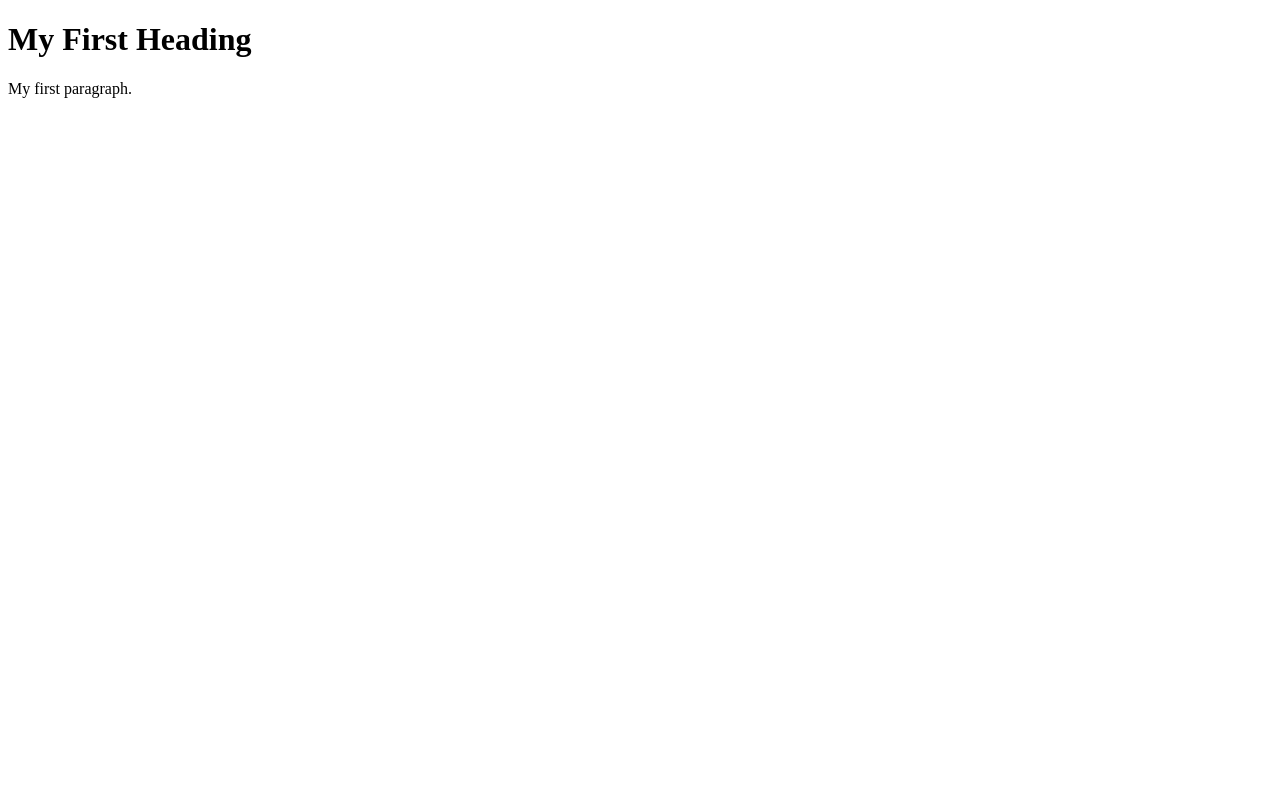
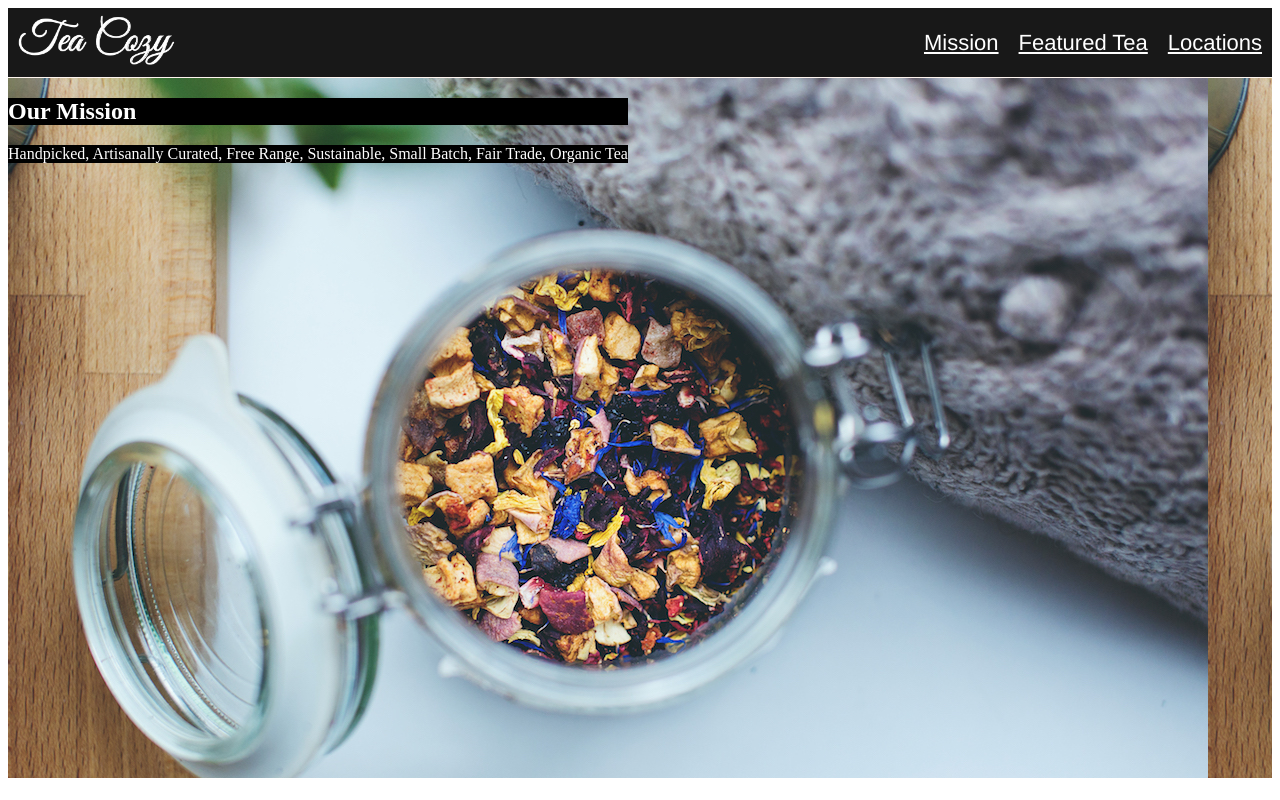
Before and after one commit to SeamusJM/teaCozy, a plain HTML site: page index.html in a window 1280 px wide. Drawn offline with Linux system fonts and the light colour scheme; files that its build step writes are made by us from their sources.

Commit message:
first day done

```diff
--- a/index.html
+++ b/index.html
@@ -2,16 +2,29 @@
 <html>
 <head>
   <meta charset="UTF-8">
-  <title>Title of the document</title>
-  <link rel"stylesheet" href="style.css"/>
+  <title>Tea Cozy</title>
+  <link rel="stylesheet" href=".\resources\css\style.css"/>
 </head>
 
 <body>
   <header>
-<h1>My First Heading</h1>
+    <div class="flex-container_row1 nav1">
+      <div class="logo box0"><img src="resources/images/img-tea-cozy-logo.png"/></div>
+      <div class="push box2"><span><a href="#">Mission</a></span></div>
+      <div class="box3"><span><a href="#">Featured Tea</a></span></div>
+      <div class="box4"><span><a href="#">Locations</a></span></div>
+    </div>
+  </header>
 
-</header>
-<p>My first paragraph.</p>
+  <main class="flex-container_main">
+	<div class="flex-container_mission">
+		<div>
+			<span><h2 class="mission"> Our Mission</h2><p class="mission"> Handpicked, Artisanally Curated, Free Range, Sustainable, Small Batch, Fair Trade, Organic Tea</p></span>
+
+	</div>
+
+
+  </main>
 
 </body>
 </html>
--- a/resources/css/style.css
+++ b/resources/css/style.css
@@ -3,90 +3,57 @@
 h1 {
   color: blue;
 }
-/* Flexbox Row */
+/* Header Logo and Nav  */
 
 .flex-container_row1 {
-  display: flex;
-  background-color: DodgerBlue;
+	display: flex;
+	height: 69px;
+	background-color: black;
+	font-family: Helvetica;
+	font-size: 22px;
+	opacity: 0.9;
+	color: seashell;
+	align-items: center;
+	border-bottom: 1px solid seashell;
 }
 
 .flex-container_row1 > div {
-  background-color: #f1f1f1;
-  margin: 10px;
-  padding: 20px;
-  font-size: 30px;
+	padding: 10px;
 }
 
-.flex-container_row2 {
-  display: inline-flex;
-  width: 600px;
-  flex-direction: row;
-  background-color: DodgerBlue;
+.logo img {
+	height: 50px;
+
+}
+.push {
+	margin-left: auto;
 }
 
-.flex-container_row2 > div {
-  background-color: #f1f1f1;
-  margin: 10px;
-  padding: 20px;
-  font-size: 30px;
+.nav1 a {
+	color: white;
 }
 
-/* Flexbox Column */
-.flex-container_column1 {
-  display: inline-flex;
-  width: 300px;
-  flex-direction: column;
-  background-color: DodgerBlue;
+/* Flexbox Main */
+
+.flex-container_main {
+	display: flex;
+	background-color: black;
+	height: 700px;
+	width: auto;
 }
 
-.flex-container_column1 > div {
-  background-color: #f1f1f1;
-  width: auto;
-  margin: 10px;
-  text-align: center;
-  line-height: 75px;
-  font-size: 30px;
+.flex-container_mission {
+	display: flex;
+	background-image: url("../../resources/images/img-mission-background.jpg");
+	flex-grow: 1;
 }
 
-.flex-container_column2 {
-  display: inline-flex;
-  flex-direction: column;
-  background-color: DodgerBlue;
-}
-
-.flex-container_column2 > div {
-  background-color: #f1f1f1;
-  width: 100px;
-  margin: 10px;
-  text-align: center;
-  line-height: 75px;
-  font-size: 30px;
-}
-
-.flex-container_centered {
-  display:inline-flex;
-  height: 95px;
-  width: 600px;
-  justify-content: center;
-  align-items: center;
-  background-color: DodgerBlue;
+.mission {
+	background-color: black;
+	color: white;
+	flex-grow: 1;
 
 }
-
-.flex-container_centered > div {
-  background-color: #f1f1f1;
-  width: 100px;
-  margin: 10px;
-  text-align: center;
-  line-height: 75px;
-  font-size: 30px;
-}
-
-.push {
-  margin-left: auto;
-
-}
-
 /* Flexbox Items */
 .box0 {
 
```
